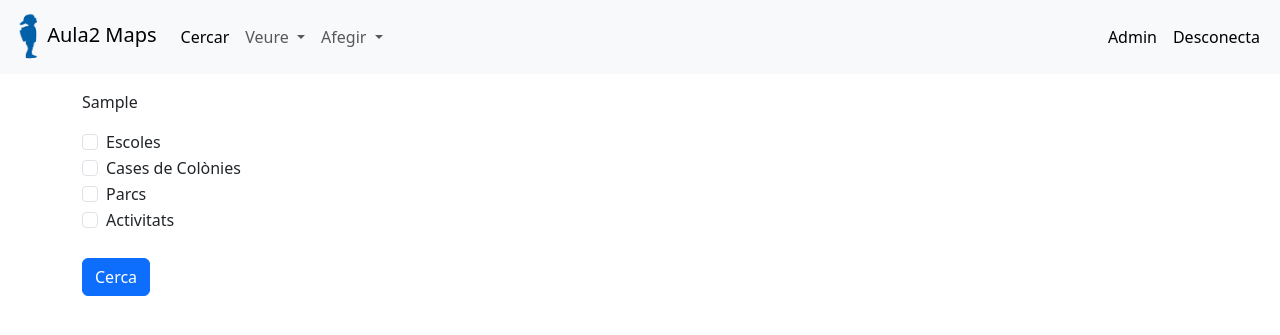
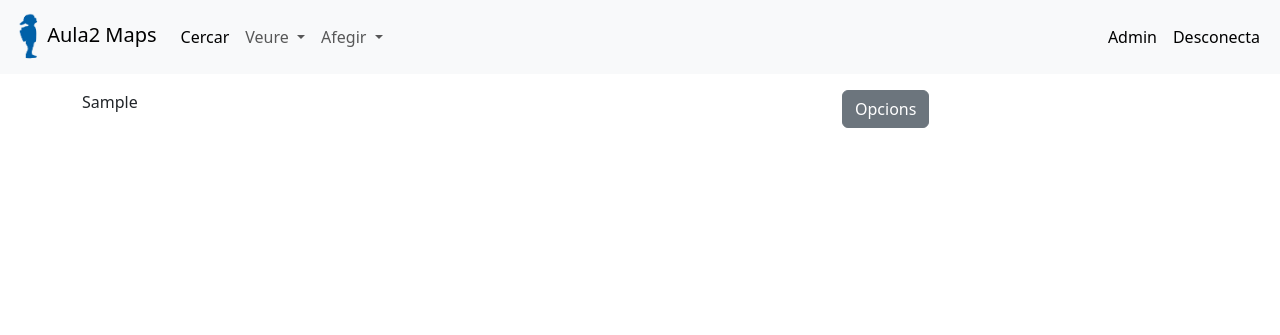
Before and after one commit to TheClumsy/Aula2Maps, a Django app: template locations/templates/full_map.html in a window 1280 px wide. Shown: the top 335 px of the page. Run offline with Django 4.2, Linux system fonts and the light colour scheme; the template is opened without the code that fills it: most values are stand-ins (such as "Sample title", 1, 10 or a date in 2020).

Commit message:
He canviat el full map

```diff
--- a/locations/templates/full_map.html
+++ b/locations/templates/full_map.html
@@ -2,48 +2,64 @@
 
 {% block content %}
 <div>
-      <div class="container" >
-          <div class="row mt-3" >
-                   <div class="col-md-12 offset-md-0 w-75" >
+    <div class="container">
+        <div class="row mt-3">
+            <div class="col-md-8">
                 {{ catalonia_map|safe }}
             </div>
-             </div>
-          </div>
+            <div class="col-md-4">
+                <div style="min-height: 120px;">
+                    <p>
+                        <button class="btn btn-secondary" type="button" data-bs-toggle="collapse" data-bs-target="#collapseWidthExample" aria-expanded="false" aria-controls="collapseWidthExample">
+                            Opcions
+                        </button>
+                    </p>
+                    <div class="collapse" id="collapseWidthExample">
+                        <div class="card card-body" style="width: 300px;">
                             <div class="container">
                                 <div class="mt-3">
                                     <form method="POST" action="{% url 'map' %}">
                                         {% csrf_token %}
+                                        <h3>Espais</h3>
+                                        <hr>
                                         <div class="form-check">
-                        <input class="form-check-input" type="checkbox" value="Escola" id="flexCheckDefault" name="nom_escola">
-                        <label class="form-check-label" for="flexCheckDefault">
+                                            <input class="form-check-input" type="checkbox" value="Escola" id="flexCheckDefault1" name="nom_escola">
+                                            <label class="form-check-label" for="flexCheckDefault1">
                                                 Escoles
                                             </label>
                                         </div>
 
                                         <div class="form-check">
-                        <input class="form-check-input" type="checkbox" value="Casa de Colònies" id="flexCheckDefault" name="casa_colonies">
-                        <label class="form-check-label" for="flexCheckDefault">
+                                            <input class="form-check-input" type="checkbox" value="Casa de Colònies" id="flexCheckDefault2" name="casa_colonies">
+                                            <label class="form-check-label" for="flexCheckDefault2">
                                                 Cases de Colònies
                                             </label>
                                         </div>
 
                                         <div class="form-check">
-                        <input class="form-check-input" type="checkbox" value="Parc" id="flexCheckDefault" name="parc">
-                        <label class="form-check-label" for="flexCheckDefault">
+                                            <input class="form-check-input" type="checkbox" value="Parc" id="flexCheckDefault3" name="parc">
+                                            <label class="form-check-label" for="flexCheckDefault3">
                                                 Parcs
                                             </label>
                                         </div>
 
                                         <div class="form-check">
-                        <input class="form-check-input" type="checkbox" value="Activitat" id="flexCheckDefault" name="activitat">
-                        <label class="form-check-label" for="flexCheckDefault">
+                                            <input class="form-check-input" type="checkbox" value="Activitat" id="flexCheckDefault4" name="activitat">
+                                            <label class="form-check-label" for="flexCheckDefault4">
                                                 Activitats
                                             </label>
                                         </div>
+                                        <hr>
                                         <br>
                                         <button type="submit" class="btn btn-primary">Cerca</button>
                                     </form>
                                 </div>
                             </div>
                         </div>
+                    </div>
+                </div>
+            </div>
+        </div>
+    </div>
+</div>
 {% endblock %}
--- a/locations/views.py
+++ b/locations/views.py
@@ -87,8 +87,6 @@ def show_full_map(request):
 
         spaces = Space.objects.all().filter(espai__in=selected_options).values_list('nom', 'coordenades', 'espai')
 
-        solutions = {}
-
         for space in spaces:
             name = space[0]
             coordinates = coordinates_format(space[1])
```
Lines whose indentation alone changed are shown as unchanged.
